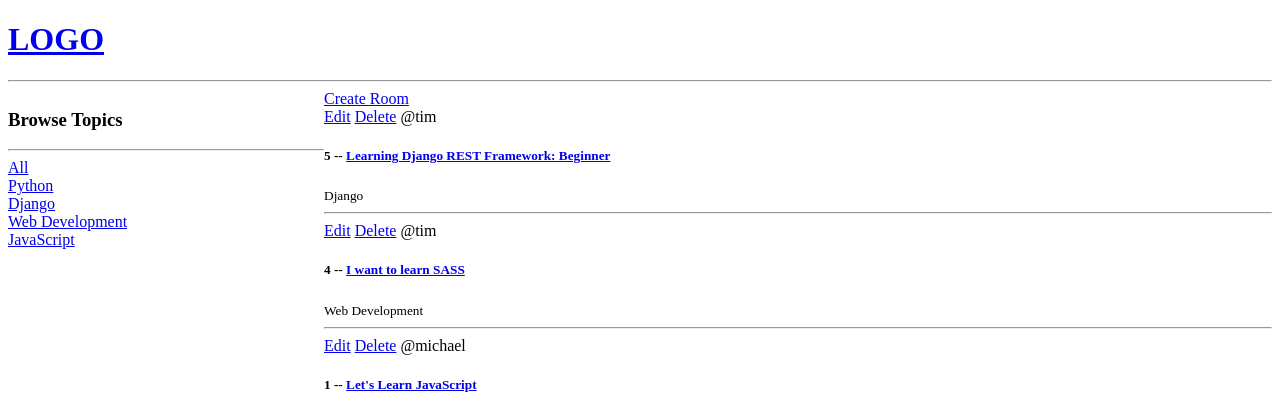
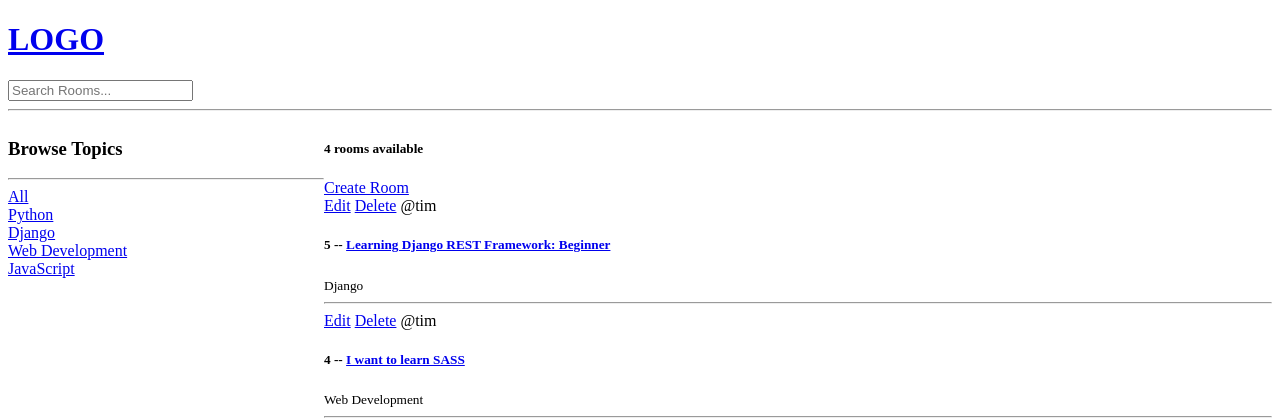
Before and after one commit to Mike-Do/BluenoBuddies, a Django app: page / in a window 1280 px wide. Shown: the top 418 px of the page. Run offline with Django 3.2, Linux system fonts and the light colour scheme; data comes from the database, SQL or seed files in the repository.

Commit message:
feat Add Search functionality of rooms, descriptions, and topics

```diff
--- a/base/templates/base/home.html
+++ b/base/templates/base/home.html
@@ -25,11 +25,10 @@
             <a href="{% url 'home' %}?q={{topic.name}}">{{topic.name}}</a>
           </div>
         {% endfor %}
-
-
     </div>
 
     <div>
+        <h5>{{room_count}} rooms available</h5>
         <a href="{% url 'create-room' %}">Create Room</a>
         <div>
             {% for room in rooms %}
--- a/base/views.py
+++ b/base/views.py
@@ -1,4 +1,5 @@
 from django.shortcuts import render, redirect
+from django.db.models import Q
 from .models import Room, Topic
 from .forms import RoomForm
 
@@ -14,12 +15,18 @@ def home(request):
     q = request.GET.get('q') if request.GET.get('q') != None else ''
     # Use Django's model manager to get all Rooms from DB
     # Use icontains to filter amd return results on partial search queries
-    rooms = Room.objects.filter(topic__name__icontains=q)
+    rooms = Room.objects.filter(
+        Q(topic__name__icontains=q) |
+        Q(name__icontains=q) |
+        Q(description__icontains=q)
+    )
 
     topics = Topic.objects.all()
+    # count() works faster than len()
+    room_count = rooms.count()
 
     # context dict stores data sent to templates
-    context = {'rooms': rooms, 'topics': topics}
+    context = {'rooms': rooms, 'topics': topics, 'room_count': room_count}
     return render(request, 'base/home.html', context)
 
 def room(request, pk):
--- a/templates/navbar.html
+++ b/templates/navbar.html
@@ -2,4 +2,9 @@
     <h1>LOGO</h1>
 </a>
 
+<!-- Search Form -->
+<form method="GET" action="{% url 'home' %}">
+    <input type="text" name="q" placeholder="Search Rooms..." />
+</form>
+
 <hr>
```
